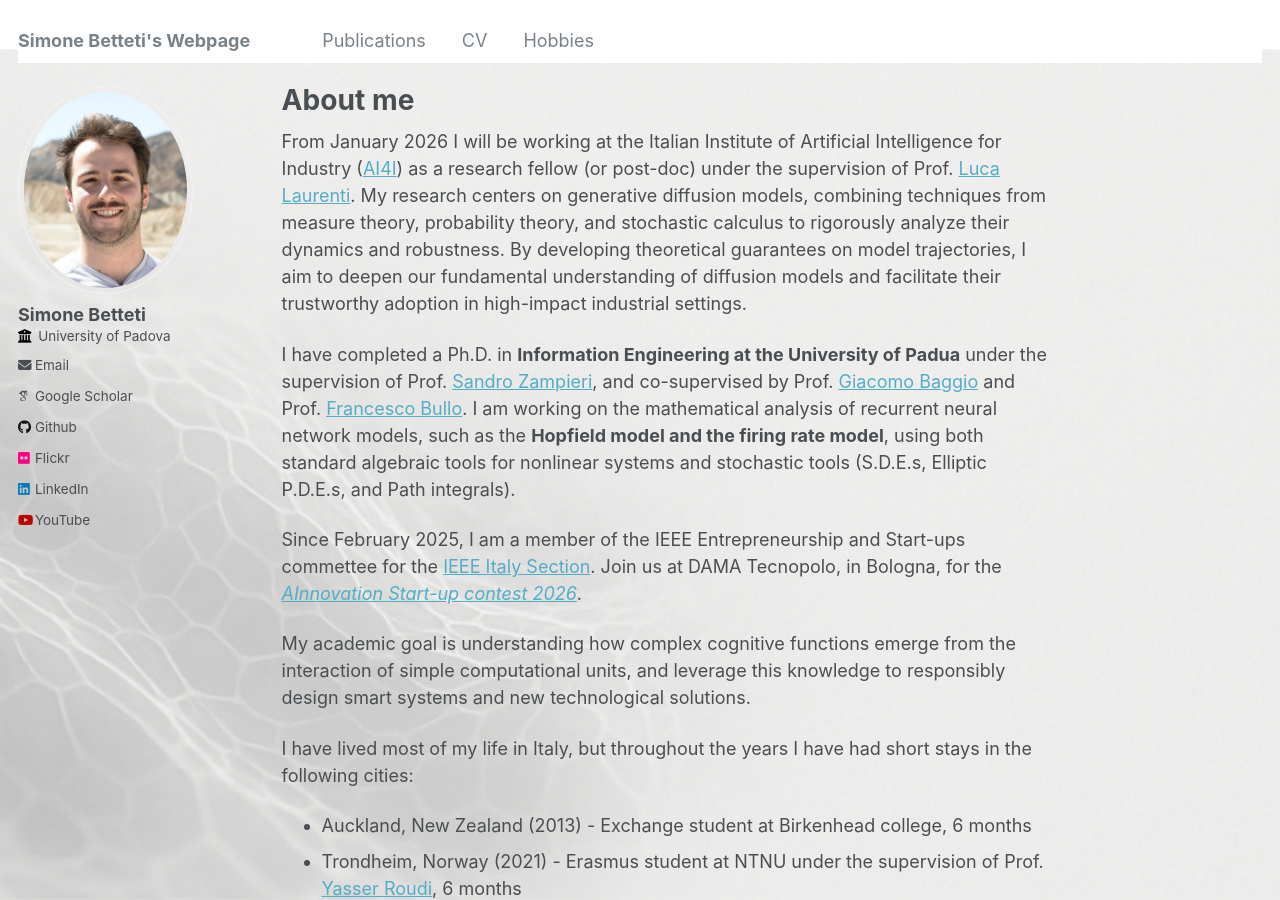
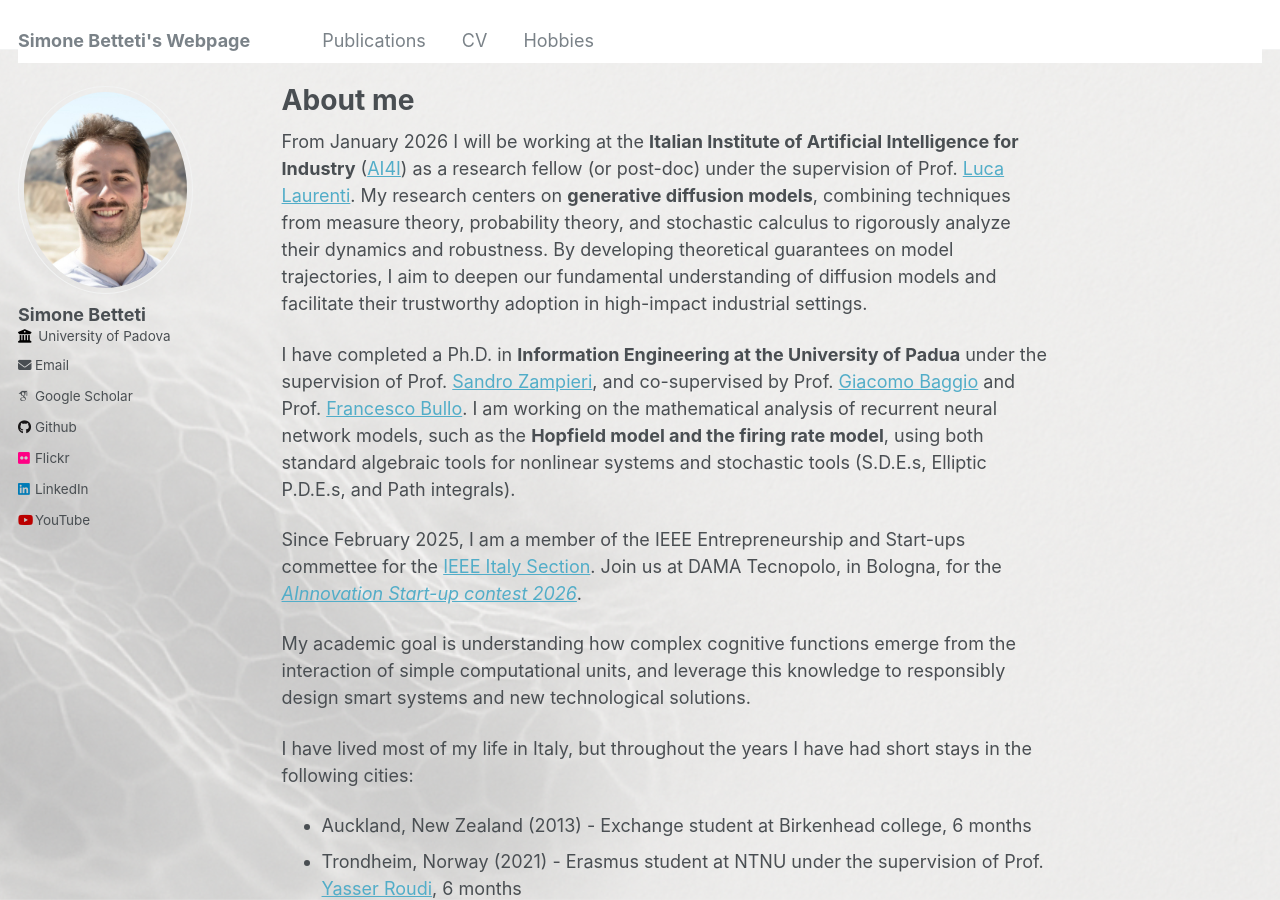
Before and after one commit to sim1bet/sim1bet.github.io, a Jekyll site: the page built from _pages/about.md, in a window 1280 px wide and 900 px high. Built offline with Jekyll 4.4.1, drawn with Linux system fonts in a browser that asks for light colours; some web fonts are replaced.

```diff
--- a/_pages/about.md
+++ b/_pages/about.md
@@ -8,7 +8,7 @@ redirect_from:
   - /about.html
 ---
 
-From January 2026 I will be working at the Italian Institute of Artificial Intelligence for Industry ([AI4I](https://ai4i.it/)) as a research fellow (or post-doc) under the supervision of Prof. [Luca Laurenti](https://www.tudelft.nl/en/staff/l.laurenti/). My research centers on generative diffusion models, combining techniques from measure theory, probability theory, and stochastic calculus to rigorously analyze their dynamics and robustness. By developing theoretical guarantees on model trajectories, I aim to deepen our fundamental understanding of diffusion models and facilitate their trustworthy adoption in high-impact industrial settings.
+From January 2026 I will be working at the **Italian Institute of Artificial Intelligence for Industry** ([AI4I](https://ai4i.it/)) as a research fellow (or post-doc) under the supervision of Prof. [Luca Laurenti](https://www.tudelft.nl/en/staff/l.laurenti/). My research centers on **generative diffusion models**, combining techniques from measure theory, probability theory, and stochastic calculus to rigorously analyze their dynamics and robustness. By developing theoretical guarantees on model trajectories, I aim to deepen our fundamental understanding of diffusion models and facilitate their trustworthy adoption in high-impact industrial settings.
 
 
 I have completed a Ph.D. in **Information Engineering at the University of Padua** under the supervision of Prof. [Sandro Zampieri](https://scholar.google.it/citations?user=nq1QPJ0AAAAJ&hl=en), and co-supervised by Prof. [Giacomo Baggio](https://baggiogi.github.io/) and Prof. [Francesco Bullo](https://fbullo.github.io/). I am working on the mathematical analysis of recurrent neural network models, such as the **Hopfield model and the firing rate model**, using both standard algebraic tools for nonlinear systems and stochastic tools (S.D.E.s, Elliptic P.D.E.s, and Path integrals).
```
